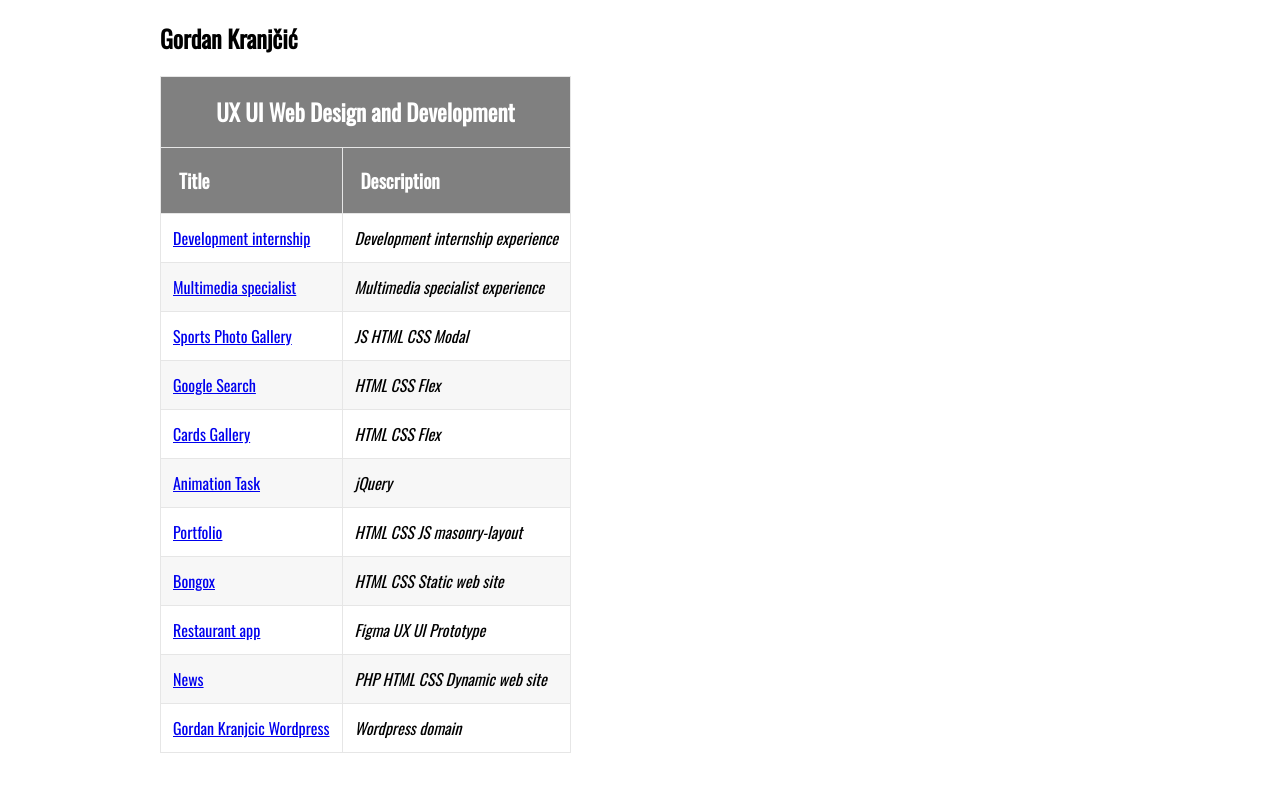
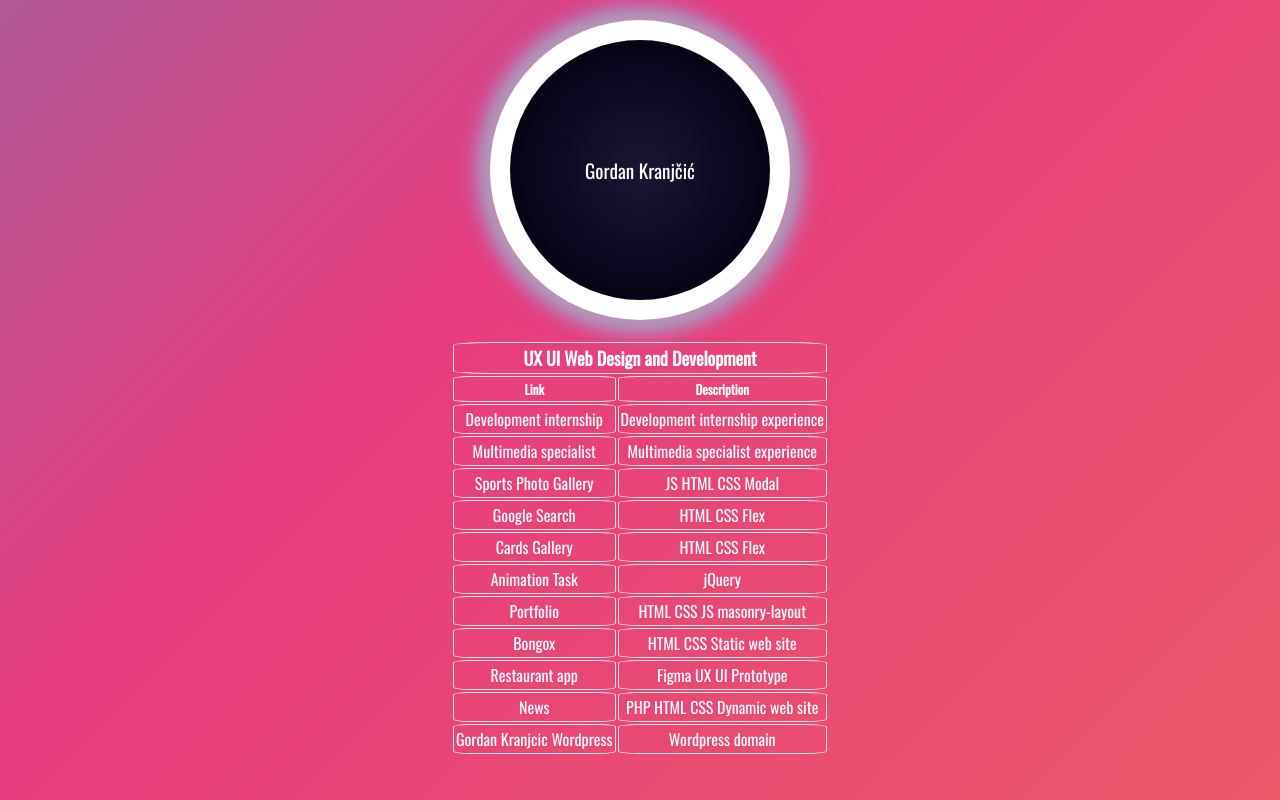
Before and after one commit to Gogson77/gordankranjcic, a plain HTML site: page index.html in a window 1280 px wide. Drawn offline with nearby package versions, Linux system fonts and the light colour scheme.

Commit message:
web style upgraded

```diff
--- a/index.html
+++ b/index.html
@@ -6,25 +6,32 @@
     <meta http-equiv="X-UA-Compatible" content="IE=edge">
     <meta name="viewport" content="width=device-width, initial-scale=1.0">
     <title>Gordan Kranjcic web design and development</title>
-    <link rel="stylesheet" href="styles/styles.css">
+
     <link rel="preconnect" href="https://fonts.googleapis.com">
     <link rel="preconnect" href="https://fonts.gstatic.com" crossorigin>
     <link href="https://fonts.googleapis.com/css2?family=Oswald&display=swap" rel="stylesheet">
 
+    <link rel="stylesheet" href="styles/style.css">
 </head>
 
 <body>
+
+    <header>
+        <div class="circle">
+            <div class="in-circle"></div>
+        </div>
+    </header>
+
     <nav></nav>
     <main>
 
-        <h2>Gordan Kranjčić</h2>
         <table>
             <thead>
                 <tr id="heading">
                     <th colspan="2">UX UI Web Design and Development</th>
                 </tr>
-                <tr id="heading2">
-                    <th>Title</th>
+                <tr>
+                    <th>Link</th>
                     <th>Description</th>
                 </tr>
             </thead>
@@ -33,79 +40,88 @@
                     <td>
                         <a href="pages/development.html" target="_blank">Development internship</a>
                     </td>
-                    <td class="description">Development internship experience</td>
+                    <td>Development internship experience</td>
                 </tr>
-                <tr class="even">
+                <tr>
                     <td>
                         <a href="pages/multimedia.html" target="_blank">Multimedia specialist</a>
                     </td>
-                    <td class="description">Multimedia specialist experience</td>
+                    <td>Multimedia specialist experience</td>
                 </tr>
                 <tr>
                     <td>
                         <a href="https://gogson77.github.io/Arena/Repo13-14/ex01/src/" target="_blank">Sports Photo
                             Gallery</a>
                     </td>
-                    <td class="description">JS HTML CSS Modal</td>
-                </tr>
-                <tr class="even">
-                    <td>
-                        <a href="https://gogson77.github.io/Arena/Repo15/ex09/src/" target="_blank">Google Search</a>
-                    </td>
-                    <td class="description">HTML CSS Flex</td>
+                    <td>JS HTML CSS Modal</td>
                 </tr>
                 <tr>
                     <td>
-                        <a href="https://gogson77.github.io/Arena/Repo06-07/ex01/src/" target="_blank">Cards Gallery</a>
+                        <a href="https://gogson77.github.io/Arena/Repo15/ex09/src/" target="_blank">Google
+                            Search</a>
                     </td>
-                    <td class="description">HTML CSS Flex</td>
+                    <td>HTML CSS Flex</td>
                 </tr>
-                <tr class="even">
+                <tr>
+                    <td>
+                        <a href="https://gogson77.github.io/Arena/Repo06-07/ex01/src/" target="_blank">Cards
+                            Gallery</a>
+                    </td>
+                    <td>HTML CSS Flex</td>
+                </tr>
+                <tr>
                     <td><a href="https://gogson77.github.io/php-web-development/jquery-animation-task/"
                             target="_blank">Animation Task</a>
                     </td>
-                    <td class="description">jQuery</td>
+                    <td>jQuery</td>
                 </tr>
                 <tr>
                     <td>
                         <a href="https://gogson77.github.io/itep-web-design/portfolio-masonry">Portfolio</a>
                     </td>
-                    <td class="description">HTML CSS JS masonry-layout</td>
+                    <td>HTML CSS JS masonry-layout</td>
                 </tr>
-                <tr class="even">
+                <tr>
                     <td>
                         <a href="https://gogson77.github.io/php-web-development/bongox-web-site"
                             target="_blank">Bongox</a>
                     </td>
-                    <td class="description">HTML CSS Static web site</td>
+                    <td>HTML CSS Static web site</td>
                 </tr>
                 <tr>
                     <td>
                         <a href="https://www.figma.com/file/WLts2z9PhESiuu7PoazR1G/Restaurant-app?node-id=2%3A5&t=6Ne3vEO1jdOzemPZ-1"
                             target="_blank">Restaurant app</a>
                     </td>
-                    <td class="description">Figma UX UI Prototype</td>
-
-                </tr>
-                <tr class="even">
-                    <td>
-                        <a href="http://34.123.179.51/" target="_blank">News</a>
-                    </td>
-                    <td class="description">PHP HTML CSS Dynamic web site</td>
+                    <td>Figma UX UI Prototype</td>
 
                 </tr>
                 <tr>
                     <td>
-                        <a href="https://gordankranjcic.wordpress.com/" target="_blank">Gordan Kranjcic Wordpress</a>
+                        <a href="http://34.123.179.51/" target="_blank">News</a>
                     </td>
-                    <td class="description">Wordpress domain</td>
+                    <td>PHP HTML CSS Dynamic web site</td>
+
+                </tr>
+                <tr>
+                    <td>
+                        <a href="https://gordankranjcic.wordpress.com/" target="_blank">Gordan Kranjcic
+                            Wordpress</a>
+                    </td>
+                    <td>Wordpress domain</td>
                 </tr>
             </tbody>
             <tfoot></tfoot>
         </table>
+
     </main>
-    <aside></aside>
-    <footer></footer>
+    <aside>
+
+    </aside>
+    <footer>
+
+    </footer>
+
 </body>
 
 </html>
--- /dev/null
+++ b/styles/style.css
@@ -0,0 +1,84 @@
+
+body {
+  background: linear-gradient(-45deg, #ee7752, #e73c7e, #23a6d5, #23d5ab);
+  background-size: 400% 400%;
+  animation: gradient 15s ease infinite;
+  font-family: 'Oswald', sans-serif;
+}
+
+@keyframes gradient {
+
+  0%,
+  100% {
+      background-position: 0% 50%;
+  }
+
+  50% {
+      background-position: 100% 50%;
+  }
+}
+
+header {
+  margin-top: 20px;
+  display: flex;
+  align-items: center;
+  justify-content: center;
+  flex-direction: column;
+}
+
+.circle {
+  display: flex;
+  align-items: center;
+  justify-content: center;
+  background-color: white;
+  border-radius: 50%;
+  width: 300px;
+  height: 300px;
+  filter: drop-shadow(0 0 10px #fb5dad) drop-shadow(0 0 10px #55fb9f) drop-shadow(0 0 10px #b97aff);
+}
+
+.in-circle {
+  width: 260px;
+  height: 260px;
+  background: radial-gradient(circle, #1c1632, #0d0723, black);
+  border-radius: 50%;
+}
+
+.in-circle::after {
+  content: "Gordan Kranjčić";
+  display: block;
+  position: absolute;
+  top: 50%;
+  left: 50%;
+  transform: translate(-50%, -50%);
+  color: white;
+  font-size: larger;
+}
+
+table {
+  margin: 20px auto 0px auto;
+  min-width: fit-content;
+}
+
+thead {
+  color: white;
+  font-size: small;
+}
+
+#heading {
+  font-size: large;
+}
+
+th,
+td {
+  border: solid 1px #e6e6e6;
+  padding: 2px;
+  border-radius: 10%;
+}
+
+tr,
+a {
+  color: white;
+  text-align: center;
+  text-decoration: none;
+}
--- a/styles/styles.css
+++ /dev/null
@@ -1,44 +0,0 @@
-body {
-    width: 960px;
-    margin: 0 auto;
-    font-family: 'Oswald', sans-serif;
-}
-
-table {
-    border-collapse: collapse;
-}
-
-thead {
-    background-color: gray;
-    color: white;
-    font-size: larger;
-}
-
-#heading {
-    font-size: larger;
-}
-
-#heading2 {
-    text-align: left;
-}
-
-th {
-    padding: 18px;
-}
-
-td.description {
-    font-style: italic;
-}
-
-td {
-    padding: 12px;
-}
-
-th,
-td {
-    border: solid 1px #e6e6e6;
-}
-
-tr.even {
-    background-color: #F7F7F7;
-}
```
Also changed, not shown: pages/development.html (+2 -2 lines).
